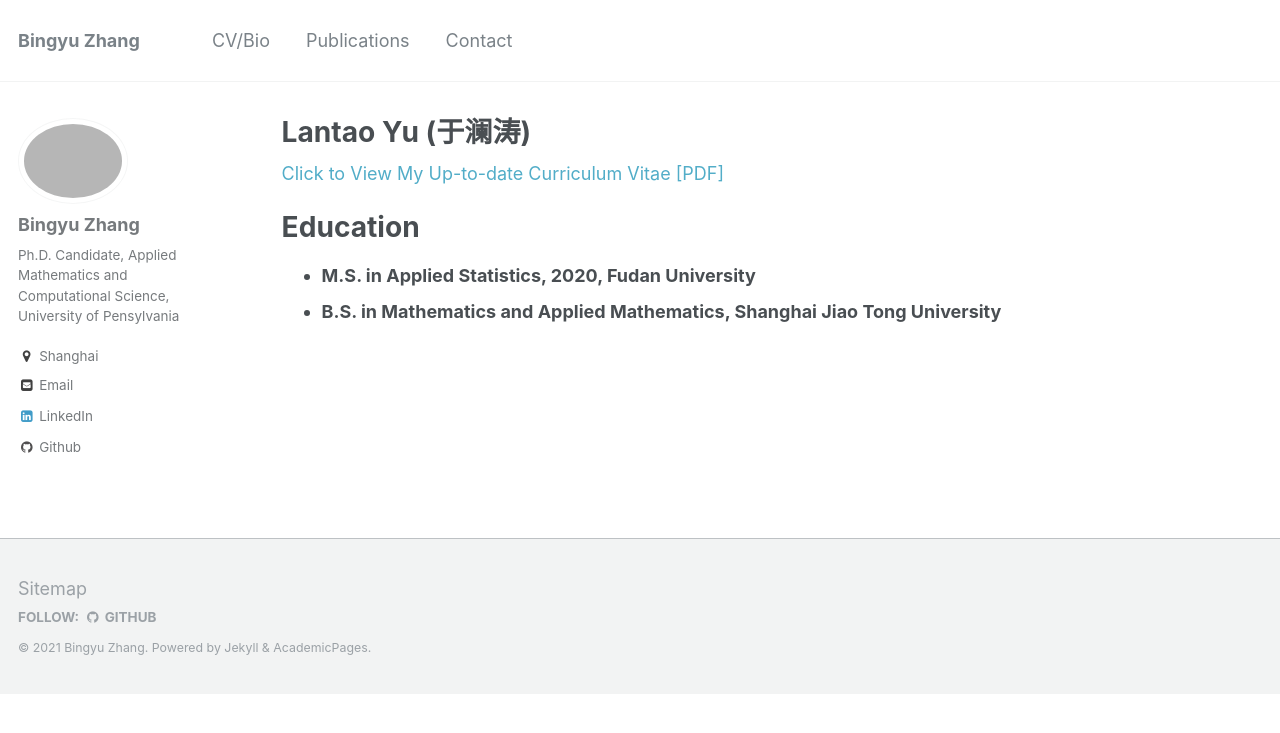
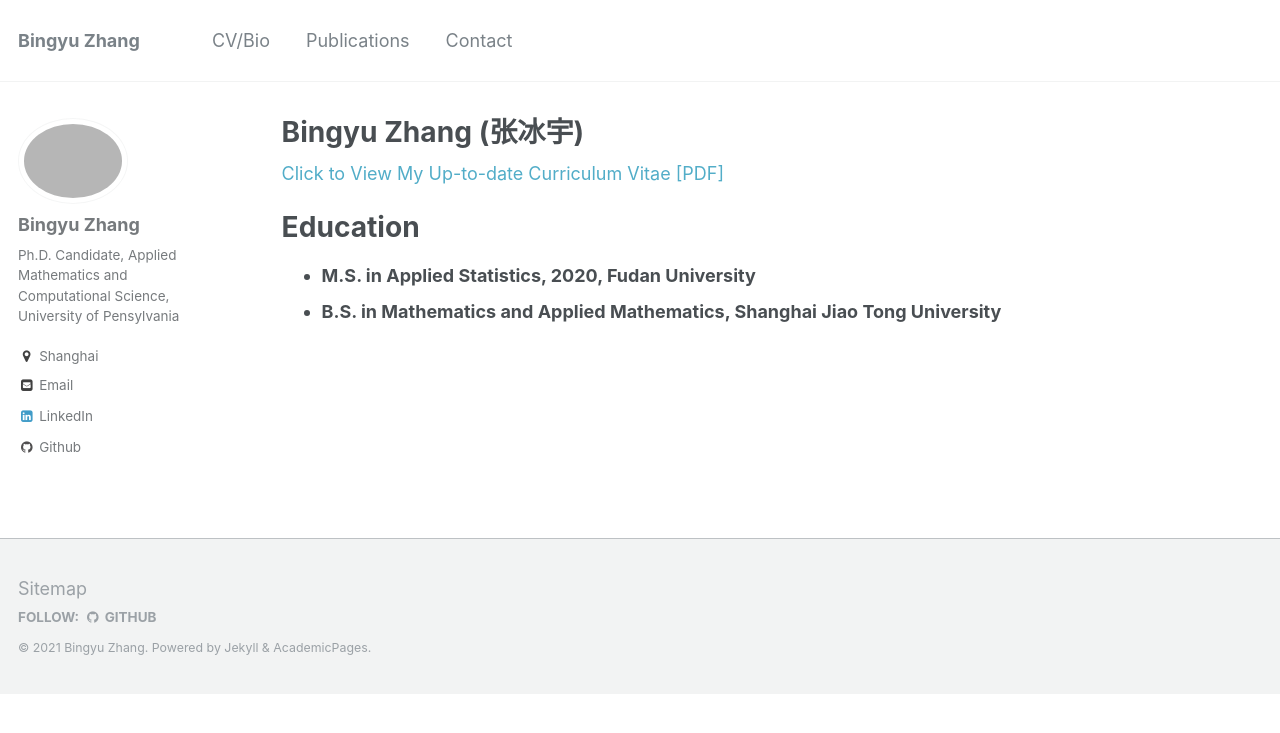
Before and after one commit to nbxszby416/nbxszby416.github.io, a Jekyll site: the page built from _pages/cv.md, in a window 1280 px wide. Shown: the top 733 px of the page. Built offline with Jekyll 4.4.1, drawn with Linux system fonts in a browser that asks for light colours.

Commit message:
update cv&photo

```diff
--- a/CNAME
+++ /dev/null
@@ -1 +0,0 @@
-lantaoyu.com
--- a/_pages/cv.md
+++ b/_pages/cv.md
@@ -1,6 +1,6 @@
 ---
 <!-- layout: archive -->
-title: "Lantao Yu (于澜涛)"
+title: "Bingyu Zhang (张冰宇)"
 permalink: /cv/
 author_profile: true
 redirect_from:
@@ -9,10 +9,10 @@ redirect_from:
 
 {% include base_path %}
 
-[Click to View My Up-to-date Curriculum Vitae [PDF]](https://nbxszby.github.io/files/bingyu_cv.pdf)
+[Click to View My Up-to-date Curriculum Vitae [PDF]](https://nbxszby416.github.io/files/bingyu_cv.pdf)
 
 # Education
 * **M.S. in Applied Statistics, 2020, Fudan University**
 * **B.S. in Mathematics and Applied Mathematics, Shanghai Jiao Tong University**
 
-<!-- <embed src="http://lantaoyu.com/files/lantaoyu_cv.pdf" width="650" height="1800" type='application/pdf'> -->
+<!-- <embed src="https://nbxszby416.github.io/files/bingyu_cv.pdf" width="650" height="1800" type='application/pdf'> -->
```
Also changed, not shown: Gemfile.lock (deleted), 1 other file.
